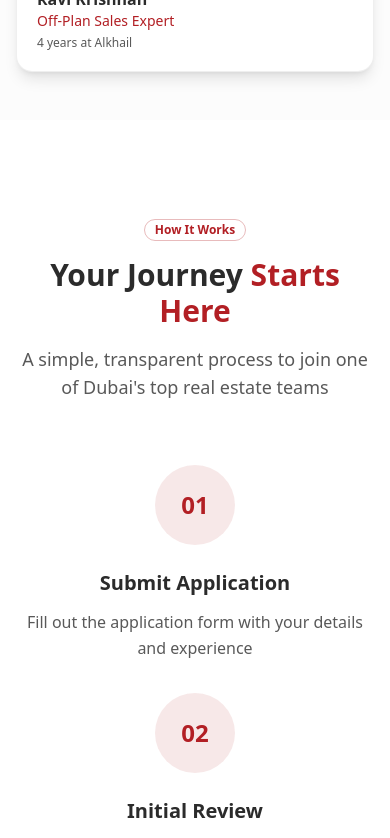
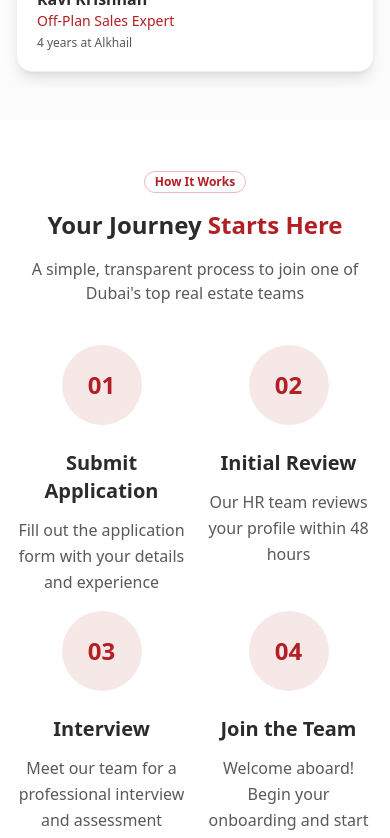
Before and after one commit to hashtagdigital-org/Al-KHAIL, a React (Vite) app: page /careers in a window 390 px wide. Shown: the part 6760-7598 px from the top of the page. Built offline with nearby package versions, Linux system fonts and the light colour scheme; the HTML template or start-up script is replaced by a standard one.

Commit message:
Preceding changes

```diff
--- a/src/pages/HiringAgentPage.tsx
+++ b/src/pages/HiringAgentPage.tsx
@@ -350,18 +350,18 @@ const HiringAgentPage = () => {
       </section>
 
       {/* ═══════════════ APPLICATION PROCESS ═══════════════ */}
-      <section className="py-24">
-        <div className="container mx-auto px-4">
-          <div className="text-center mb-16">
+      <section className="py-12 sm:py-16 md:py-24">
+        <div className="container mx-auto px-4 sm:px-6">
+          <div className="text-center mb-10 sm:mb-16">
             <Badge variant="outline" className="mb-4 border-accent/30 text-accent">How It Works</Badge>
-            <h2 className="text-3xl md:text-4xl lg:text-5xl font-bold mb-4">
+            <h2 className="text-2xl sm:text-3xl md:text-4xl lg:text-5xl font-bold mb-4">
               Your Journey <span className="text-accent">Starts Here</span>
             </h2>
-            <p className="text-muted-foreground text-lg max-w-2xl mx-auto">
+            <p className="text-muted-foreground text-base sm:text-lg max-w-2xl mx-auto">
               A simple, transparent process to join one of Dubai's top real estate teams
             </p>
           </div>
-          <div className="grid grid-cols-1 md:grid-cols-2 lg:grid-cols-4 gap-8">
+          <div className="grid grid-cols-2 md:grid-cols-2 lg:grid-cols-4 gap-4 sm:gap-6 md:gap-8">
             {processSteps.map((step, i) => (
               <div key={i} className="relative text-center group">
                 <div className="w-20 h-20 rounded-full bg-accent/10 flex items-center justify-center mx-auto mb-6 group-hover:bg-accent/20 transition-colors duration-300">
```
